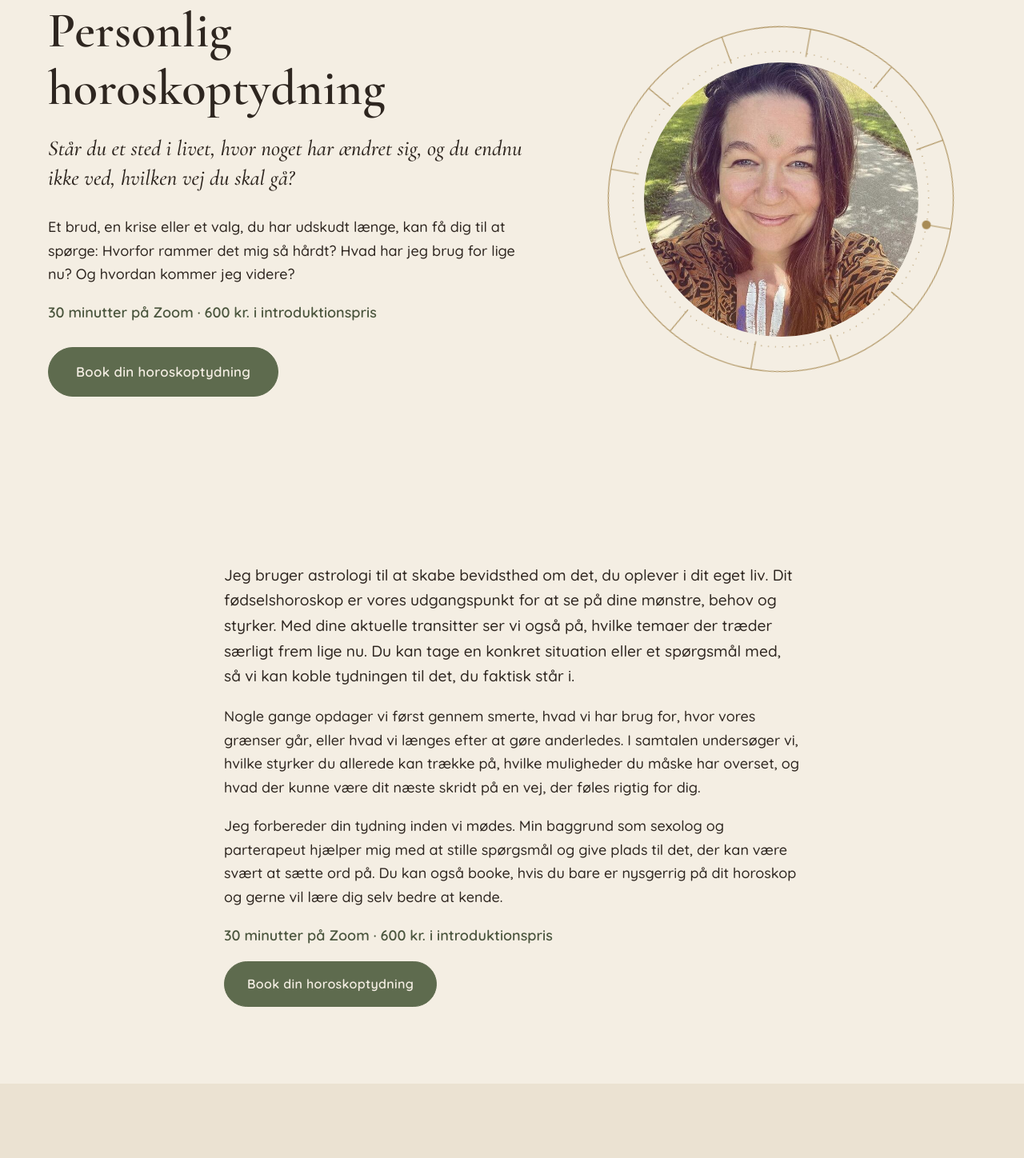
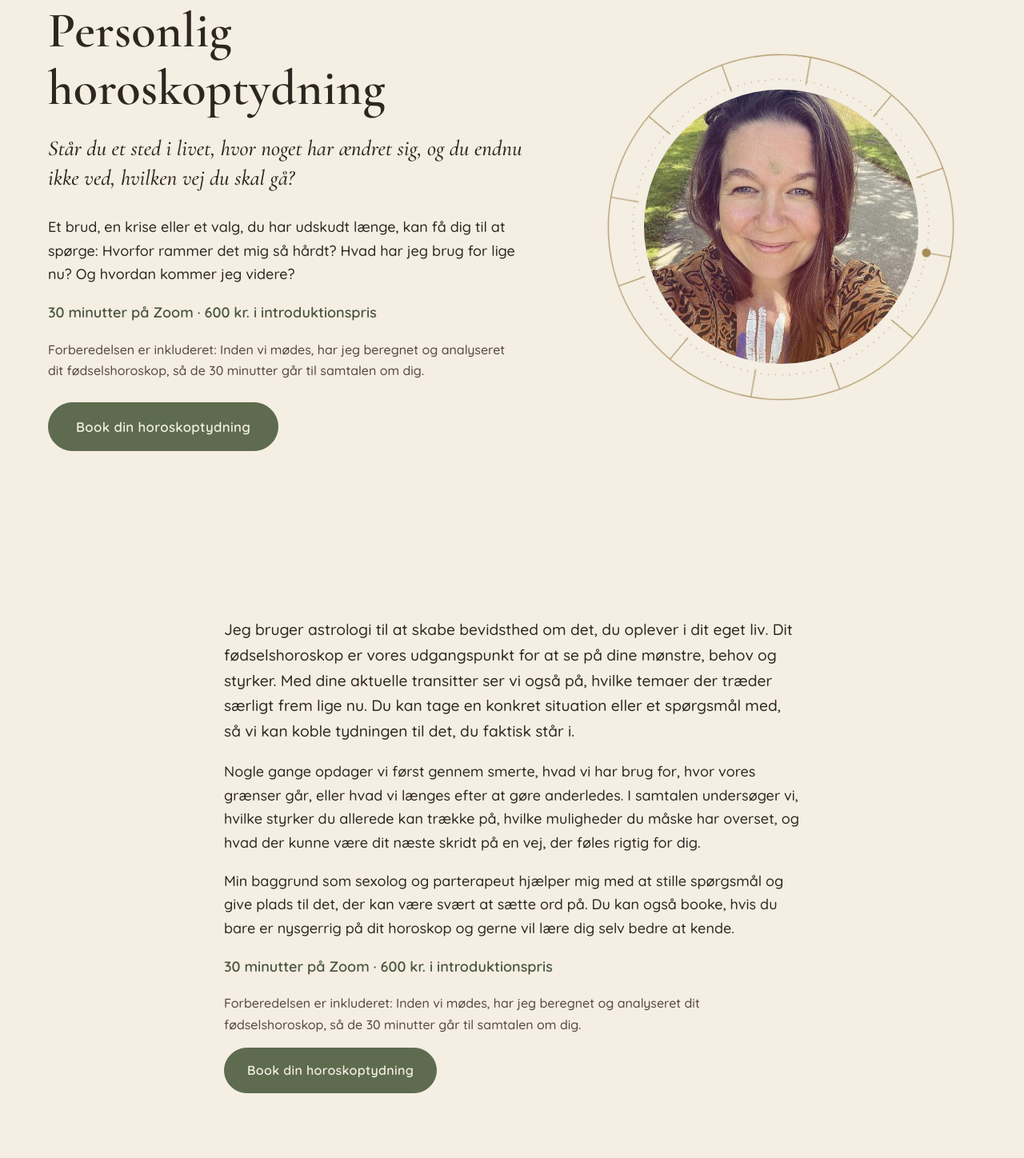
Before and after one commit to luckuszon-web/NadjaKuszon, an Eleventy site: page src/index.njk in a window 1280 px wide. Shown: the part 170-1618 px from the top of the page at 80% size. Built offline with nearby package versions, Linux system fonts and the light colour scheme; Eleventy itself is replaced by a stand-in of ours; files that its build step writes are made by us from their sources.

Commit message:
Forside: nævn at forberedelsen af horoskopet er inkluderet
Co-Authored-By: Claude Opus 5.5 <noreply@anthropic.com>
Claude-Session: https://claude.ai/code/session_01NzT3aydWBCrffSwRyqrpX2

```diff
--- a/src/index.njk
+++ b/src/index.njk
@@ -13,6 +13,7 @@ schema: ["person", "services"]
       <p class="hero-lead">Står du et sted i livet, hvor noget har ændret sig, og du endnu ikke ved, hvilken vej du skal gå?</p>
       <p>Et brud, en krise eller et valg, du har udskudt længe, kan få dig til at spørge: Hvorfor rammer det mig så hårdt? Hvad har jeg brug for lige nu? Og hvordan kommer jeg videre?</p>
       <p class="offer-facts">30 minutter på Zoom · 600 kr. i introduktionspris</p>
+      <p class="service-note">Forberedelsen er inkluderet: Inden vi mødes, har jeg beregnet og analyseret dit fødselshoroskop, så de 30 minutter går til samtalen om dig.</p>
       <a class="btn btn-large" href="{{ site.bookingUrl }}">Book din horoskoptydning</a>
     </div>
     <div class="hero-portrait">
@@ -26,8 +27,9 @@ schema: ["person", "services"]
   <div class="container narrow prose">
     <p class="lead">Jeg bruger astrologi til at skabe bevidsthed om det, du oplever i dit eget liv. Dit fødselshoroskop er vores udgangspunkt for at se på dine mønstre, behov og styrker. Med dine aktuelle transitter ser vi også på, hvilke temaer der træder særligt frem lige nu. Du kan tage en konkret situation eller et spørgsmål med, så vi kan koble tydningen til det, du faktisk står i.</p>
     <p>Nogle gange opdager vi først gennem smerte, hvad vi har brug for, hvor vores grænser går, eller hvad vi længes efter at gøre anderledes. I samtalen undersøger vi, hvilke styrker du allerede kan trække på, hvilke muligheder du måske har overset, og hvad der kunne være dit næste skridt på en vej, der føles rigtig for dig.</p>
-    <p>Jeg forbereder din tydning inden vi mødes. Min baggrund som sexolog og parterapeut hjælper mig med at stille spørgsmål og give plads til det, der kan være svært at sætte ord på. Du kan også booke, hvis du bare er nysgerrig på dit horoskop og gerne vil lære dig selv bedre at kende.</p>
+    <p>Min baggrund som sexolog og parterapeut hjælper mig med at stille spørgsmål og give plads til det, der kan være svært at sætte ord på. Du kan også booke, hvis du bare er nysgerrig på dit horoskop og gerne vil lære dig selv bedre at kende.</p>
     <p class="offer-facts">30 minutter på Zoom · 600 kr. i introduktionspris</p>
+    <p class="service-note">Forberedelsen er inkluderet: Inden vi mødes, har jeg beregnet og analyseret dit fødselshoroskop, så de 30 minutter går til samtalen om dig.</p>
     <a class="btn" href="{{ site.bookingUrl }}">Book din horoskoptydning</a>
   </div>
 </section>
```
Also changed, not shown: docs/index.html.
